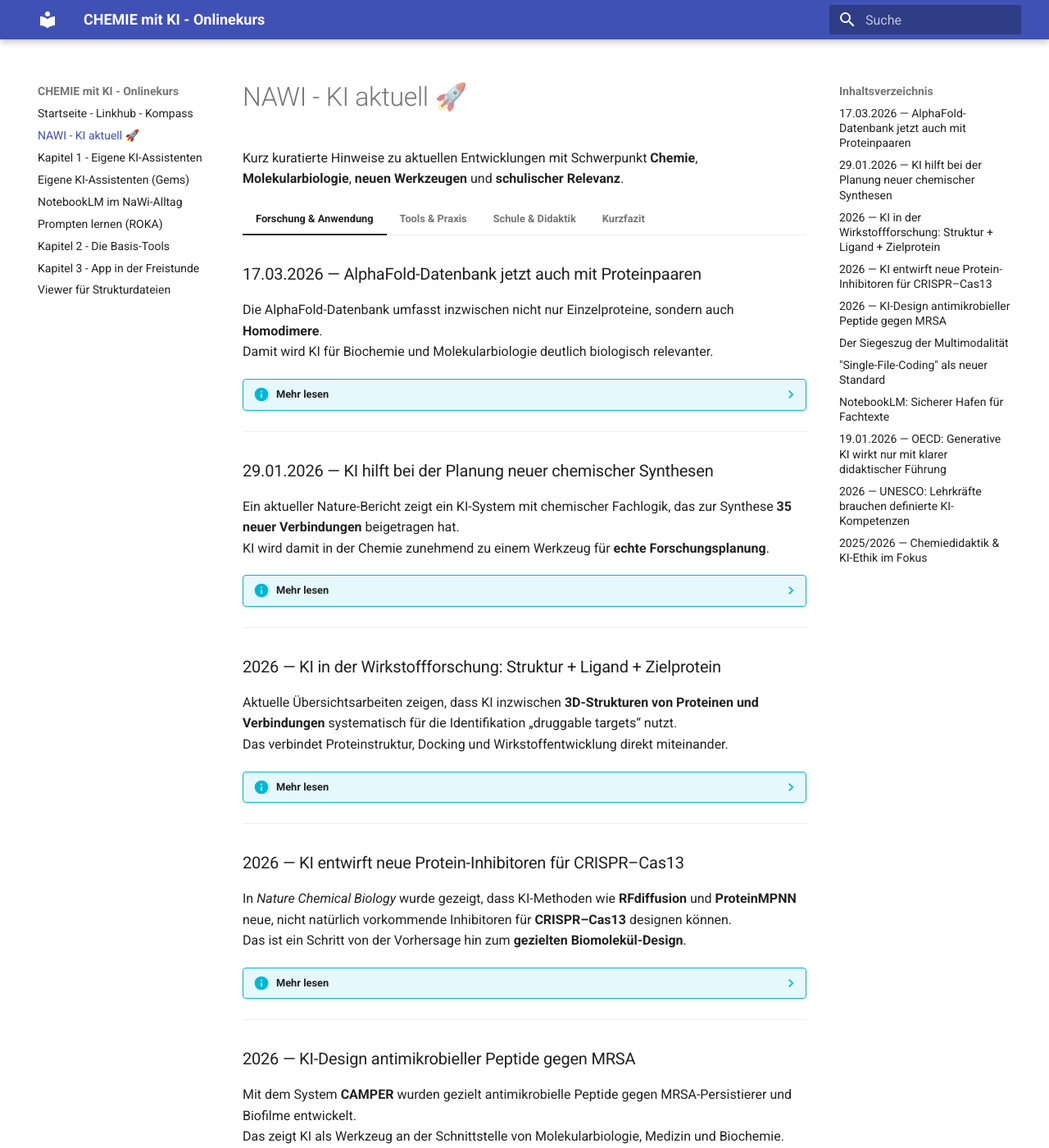
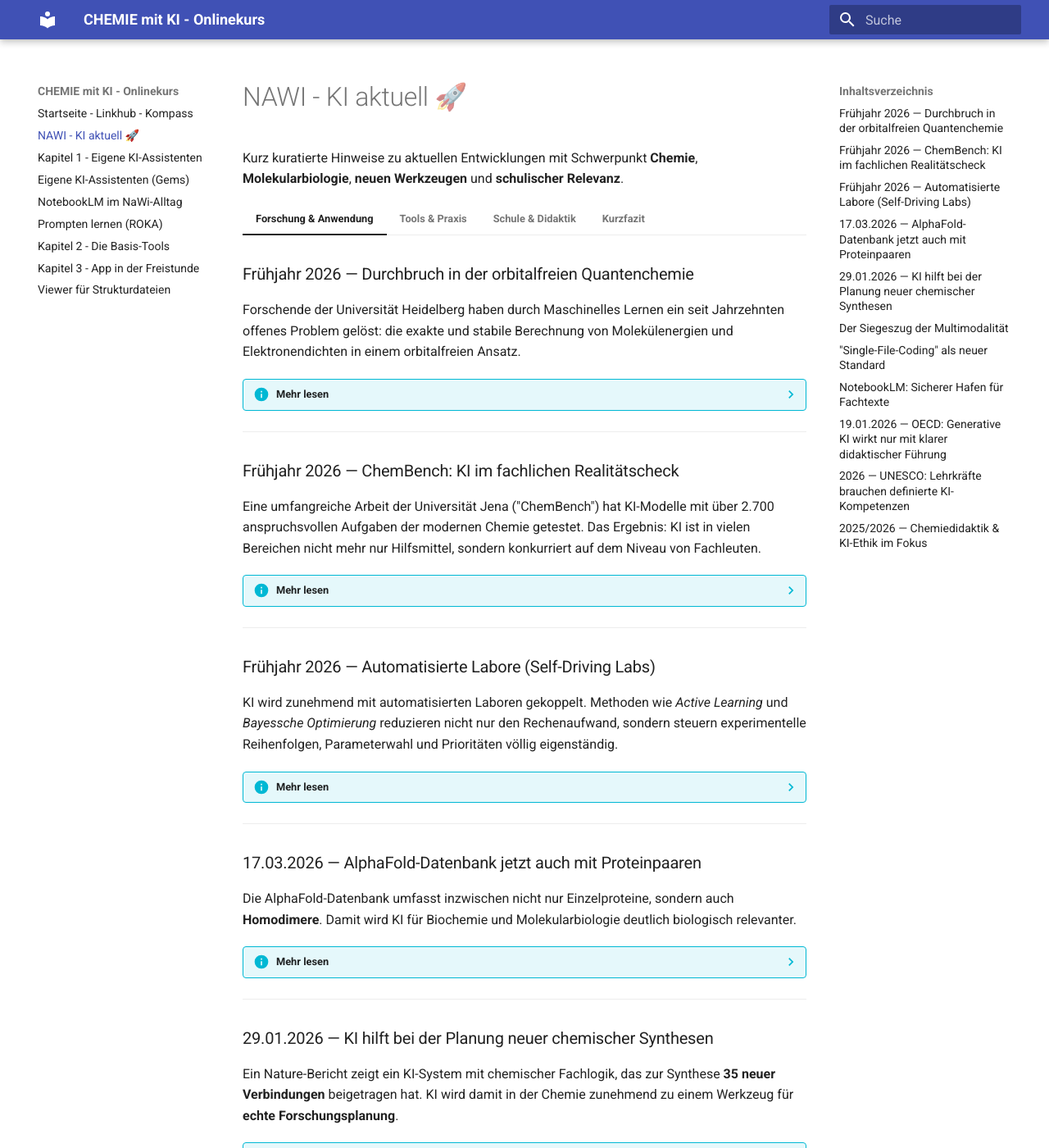
Before and after one commit to ekerzendorfer/CHEMIE-MIT-KI-ONLINEKURS, an MkDocs documentation site: the page built from docs/aktuell.md, in a window 1280 px wide and 1400 px high. Shown: the whole window at 82% size. Built offline with MkDocs 1.6.1 and Material for MkDocs 9.7.7, drawn with Linux system fonts in a browser that asks for light colours.

Commit message:
Update aktuell.md

```diff
--- a/docs/aktuell.md
+++ b/docs/aktuell.md
@@ -4,58 +4,43 @@ Kurz kuratierte Hinweise zu aktuellen Entwicklungen mit Schwerpunkt **Chemie**,
 
 === "Forschung & Anwendung"
 
-    ### 17.03.2026 — AlphaFold-Datenbank jetzt auch mit Proteinpaaren
-    Die AlphaFold-Datenbank umfasst inzwischen nicht nur Einzelproteine, sondern auch **Homodimere**.
-    Damit wird KI für Biochemie und Molekularbiologie deutlich biologisch relevanter.
+    ### Frühjahr 2026 — Durchbruch in der orbitalfreien Quantenchemie
+    Forschende der Universität Heidelberg haben durch Maschinelles Lernen ein seit Jahrzehnten offenes Problem gelöst: die exakte und stabile Berechnung von Molekülenergien und Elektronendichten in einem orbitalfreien Ansatz.
 
     ??? info "Mehr lesen"
-        Bisher stand meist die Struktur einzelner Proteine im Mittelpunkt. Mit der Erweiterung auf **Proteinpaarungen** rückt jetzt stärker in den Fokus, wie Proteine zusammenwirken. Das ist für Unterricht und Fortbildung besonders interessant, weil man damit Themen wie **Rezeptorbindung, Enzyme, Signalübertragung** oder auch **Protein-Protein-Interaktionen** viel anschaulicher aufgreifen kann. Für Oberstufe und Fortbildung ist das ein sehr guter Beleg dafür, dass KI in der Molekularbiologie nicht nur „faltet“, sondern zunehmend **biologisch funktionelle Zusammenhänge** erschließt.
+        Diese Entwicklung beschleunigt quantenchemische Berechnungen massiv. Für den Unterricht und die Forschung bedeutet das: Was früher Supercomputer wochenlang blockierte, wird zunehmend ressourcenschonend berechenbar. Es zeigt eindrucksvoll, wie KI nicht nur Muster erkennt, sondern fundamentale physikochemische Modelle effizienter macht.
 
-        **Quelle:** [Nature – AlphaFold database hits ‘next level’: the AI system now includes protein pairing](https://www.nature.com/articles/d41586-026-00787-3)
+    ---
+
+    ### Frühjahr 2026 — ChemBench: KI im fachlichen Realitätscheck
+    Eine umfangreiche Arbeit der Universität Jena ("ChemBench") hat KI-Modelle mit über 2.700 anspruchsvollen Aufgaben der modernen Chemie getestet. Das Ergebnis: KI ist in vielen Bereichen nicht mehr nur Hilfsmittel, sondern konkurriert auf dem Niveau von Fachleuten.
+
+    ??? info "Mehr lesen"
+        Besonders spannend für die Sekundarstufe II: Der Fokus der Chemie verschiebt sich spürbar von der reinen Vorhersage hin zum **gezielten Molekül- und Reaktionsdesign**. KI-Modelle wie **TopEC** können mittlerweile aus der Enzymstruktur direkt auf mögliche chemische Reaktionen schließen – ein Meilenstein für die Biokatalyse und synthetische Biologie.
+
+    ---
+
+    ### Frühjahr 2026 — Automatisierte Labore (Self-Driving Labs)
+    KI wird zunehmend mit automatisierten Laboren gekoppelt. Methoden wie *Active Learning* und *Bayessche Optimierung* reduzieren nicht nur den Rechenaufwand, sondern steuern experimentelle Reihenfolgen, Parameterwahl und Prioritäten völlig eigenständig.
+
+    ??? info "Mehr lesen"
+        Die KI übernimmt den klassischen Labor-Workflow: Sie schlägt Strukturmotive vor, bewertet die Reaktionsfähigkeit und wählt nur die vielversprechendsten Kandidaten für den Syntheseroboter aus. Das senkt Kosten, spart Zeit und ersetzt den klassischen "Trial-and-Error"-Ansatz. Ein starker Diskussionspunkt für die Schule: Wie verändert sich das Berufsbild von ChemikerInnen?
+
+    ---
+
+    ### 17.03.2026 — AlphaFold-Datenbank jetzt auch mit Proteinpaaren
+    Die AlphaFold-Datenbank umfasst inzwischen nicht nur Einzelproteine, sondern auch **Homodimere**. Damit wird KI für Biochemie und Molekularbiologie deutlich biologisch relevanter.
+
+    ??? info "Mehr lesen"
+        Bisher stand meist die Struktur einzelner Proteine im Mittelpunkt. Mit der Erweiterung auf **Proteinpaarungen** rückt jetzt stärker in den Fokus, wie Proteine zusammenwirken (Rezeptorbindung, Signalübertragung). Das belegt, dass KI zunehmend **biologisch funktionelle Zusammenhänge** erschließt.
 
     ---
 
     ### 29.01.2026 — KI hilft bei der Planung neuer chemischer Synthesen
-    Ein aktueller Nature-Bericht zeigt ein KI-System mit chemischer Fachlogik, das zur Synthese **35 neuer Verbindungen** beigetragen hat.
-    KI wird damit in der Chemie zunehmend zu einem Werkzeug für **echte Forschungsplanung**.
+    Ein Nature-Bericht zeigt ein KI-System mit chemischer Fachlogik, das zur Synthese **35 neuer Verbindungen** beigetragen hat. KI wird damit in der Chemie zunehmend zu einem Werkzeug für **echte Forschungsplanung**.
 
     ??? info "Mehr lesen"
-        Für den Chemieunterricht ist das ein starker Perspektivwechsel: KI ist nicht nur ein Textwerkzeug, sondern kann inzwischen **Reaktionswissen, Synthesestrategie und Planung** unterstützen. Gerade für SEK II, Studium und Lehrer:innenfortbildung ist das wichtig, weil es zeigt, wie sich chemische Forschung gerade verändert: weg von reiner Datenanalyse, hin zu **vorgeschlagenen, priorisierten und teilweise experimentell überprüften Synthesewegen**. Das ist eine sehr gute Quelle, wenn man zeigen möchte, dass KI in der Chemie **materiell wirksam** wird.
-
-        **Quelle:** [Nature – This AI has chemical expertise — and helps synthesize 35 new compounds](https://www.nature.com/articles/d41586-026-00240-5)
-
-    ---
-
-    ### 2026 — KI in der Wirkstoffforschung: Struktur + Ligand + Zielprotein
-    Aktuelle Übersichtsarbeiten zeigen, dass KI inzwischen **3D-Strukturen von Proteinen und Verbindungen** systematisch für die Identifikation „druggable targets“ nutzt.
-    Das verbindet Proteinstruktur, Docking und Wirkstoffentwicklung direkt miteinander.
-
-    ??? info "Mehr lesen"
-        Für deinen Kurs ist das besonders wertvoll, weil es genau an dein PROTEINLABOR anknüpft: **Proteinstruktur, Mutation, Ligandbindung und medizinische Relevanz** gehören heute in Forschung und Entwicklung eng zusammen. KI wird dabei nicht nur für die Vorhersage von Strukturen genutzt, sondern auch für **Target-Priorisierung, Interaktionsanalyse, virtuelles Screening und Moleküldesign**. Didaktisch ist das eine ideale Brücke zwischen Schulchemie, Biologie und moderner pharmazeutischer Forschung.
-
-        **Quelle:** [npj Precision Oncology – AI accelerate the identification of druggable targets by 3D structures of proteins and compounds](https://www.nature.com/articles/s41698-026-01310-7)
-
-    ---
-
-    ### 2026 — KI entwirft neue Protein-Inhibitoren für CRISPR–Cas13
-    In *Nature Chemical Biology* wurde gezeigt, dass KI-Methoden wie **RFdiffusion** und **ProteinMPNN** neue, nicht natürlich vorkommende Inhibitoren für **CRISPR–Cas13** designen können.
-    Das ist ein Schritt von der Vorhersage hin zum **gezielten Biomolekül-Design**.
-
-    ??? info "Mehr lesen"
-        Diese Entwicklung ist für Molekularbiologie besonders spannend, weil sie zeigt: KI sagt nicht nur voraus, wie ein Protein aussieht, sondern kann inzwischen helfen, **neue funktionelle Biomoleküle zu entwerfen**. Für Unterricht und Fortbildung ist das eine starke Zukunftsperspektive: Die Lernenden sehen, dass KI in den Naturwissenschaften nicht bloß „Antworten gibt“, sondern zum **Werkzeug für Design, Steuerung und Optimierung biologischer Systeme** wird.
-
-        **Quelle:** [Nature Chemical Biology – De novo design of potent CRISPR–Cas13 inhibitors](https://www.nature.com/articles/s41589-025-02136-3)
-
-    ---
-
-    ### 2026 — KI-Design antimikrobieller Peptide gegen MRSA
-    Mit dem System **CAMPER** wurden gezielt antimikrobielle Peptide gegen MRSA-Persistierer und Biofilme entwickelt.
-    Das zeigt KI als Werkzeug an der Schnittstelle von Molekularbiologie, Medizin und Biochemie.
-
-    ??? info "Mehr lesen"
-        Für schulische und fortbildnerische Kontexte ist das deshalb stark, weil hier mehrere Themen zusammenlaufen: **Peptidstruktur, Resistenz, Wirkmechanismen, medizinische Relevanz und KI-gestütztes Design**. Gerade für Oberstufe und Lehrer:innenfortbildung ist das ein gutes Beispiel, um zu zeigen, dass KI nicht nur bei klassischen kleinen Molekülen, sondern auch bei **biologisch aktiven Peptiden** immer wichtiger wird.
-
-        **Quelle:** [Nature Communications – Mechanistic artificial intelligence for designing peptides that target MRSA persisters](https://www.nature.com/articles/s41467-026-70348-9)
+        Für den Chemieunterricht ist das ein starker Perspektivwechsel: KI ist nicht nur ein Textwerkzeug, sondern kann Reaktionswissen, Synthesestrategie und Planung unterstützen. Das zeigt, dass KI in der Chemie **materiell wirksam** wird.
 
 === "Tools & Praxis"
 
@@ -79,29 +64,23 @@ Kurz kuratierte Hinweise zu aktuellen Entwicklungen mit Schwerpunkt **Chemie**,
     Google NotebookLM hat sich als eines der sichersten Tools für den Unterricht etabliert, da es **ausschließlich** auf hochgeladenen Dokumenten (Skripte, Sicherheitsdatenblätter) basiert. "Halluzinationen" von chemischen Fakten sind damit praktisch ausgeschlossen.
 
     ??? success "Audio-Overviews (Podcast-Funktion)"
-        Eine faszinierende neue Funktion ist die Möglichkeit, aus trockenen Fachtexten auf Knopfdruck einen dynamischen, KI-generierten Audio-Dialog erstellen zu lassen – ein hervorragendes Mittel zur Binnendifferenzierung.
+        Eine faszinierende Funktion ist die Möglichkeit, aus trockenen Fachtexten auf Knopfdruck einen dynamischen, KI-generierten Audio-Dialog erstellen zu lassen – ein hervorragendes Mittel zur Binnendifferenzierung.
 
 === "Schule & Didaktik"
 
     ### 19.01.2026 — OECD: Generative KI wirkt nur mit klarer didaktischer Führung
-    Der *OECD Digital Education Outlook 2026* betont, dass generative KI im Lernen dann nützlich wird, wenn sie **didaktisch geführt und strukturiert** eingesetzt wird.
-    Freies „Herumprobieren“ reicht nicht.
+    Der *OECD Digital Education Outlook 2026* betont, dass generative KI im Lernen dann nützlich wird, wenn sie **didaktisch geführt und strukturiert** eingesetzt wird. Freies „Herumprobieren“ reicht nicht.
 
     ??? info "Mehr lesen"
-        Das stützt sehr deutlich einen Ansatz wie diesen Onlinekurs: KI sollte nicht nur „verwendet“ werden, sondern in **klaren fachlichen Workflows** eingebettet sein. Für Chemie und Biologie heißt das: strukturierte Aufgaben, erkennbare Modelle, fachliche Reflexion und kritische Auswertung.
-
-        **Quelle:** [OECD – Digital Education Outlook 2026](https://www.oecd.org/en/publications/oecd-digital-education-outlook-2026_062a7394-en.html)
+        Das stützt sehr deutlich einen Ansatz wie diesen Onlinekurs: KI sollte in **klaren fachlichen Workflows** eingebettet sein. Für Chemie und Biologie heißt das: strukturierte Aufgaben, erkennbare Modelle, fachliche Reflexion und kritische Auswertung.
 
     ---
 
     ### 2026 — UNESCO: Lehrkräfte brauchen definierte KI-Kompetenzen
-    UNESCO beschreibt im **AI Competency Framework for Teachers** 15 KI-Kompetenzen in fünf Bereichen.
-    Dazu gehören Grundlagenwissen, Pädagogik, Ethik und professionelles Lernen.
+    UNESCO beschreibt im **AI Competency Framework for Teachers** 15 KI-Kompetenzen in fünf Bereichen (Grundlagenwissen, Pädagogik, Ethik, etc.).
 
     ??? info "Mehr lesen"
-        Lehrkräfte sollen KI nicht nur bedienen können, sondern auch **fachlich einbetten, kritisch bewerten und verantwortungsvoll einsetzen**. Besonders in den Naturwissenschaften passt das gut zu Themen wie Modellcharakter, Unsicherheit, Visualisierung und wissenschaftlichem Arbeiten.
-
-        **Quelle:** [UNESCO – AI competency framework for teachers](https://www.unesco.org/en/articles/ai-competency-framework-teachers)
+        Lehrkräfte sollen KI nicht nur bedienen können, sondern auch **fachlich einbetten, kritisch bewerten und verantwortungsvoll einsetzen**.
 
     ---
 
@@ -112,32 +91,15 @@ Kurz kuratierte Hinweise zu aktuellen Entwicklungen mit Schwerpunkt **Chemie**,
     > — E. Kerzendorfer
 
     ??? info "Mehr lesen"
-        Der Fokus verlagert sich zunehmend vom "Finden der Antwort" hin zum **kritischen Beurteilen** der von der KI generierten Ergebnisse. Geführte Workflows, fachliche Visualisierungen und ständige Reflexion entsprechen exakt dem, was in der aktuellen Literatur als sinnvoll beschrieben wird.
-
-        **Quelle:** [Springer – Current Trends in AI for Chemistry and Science Education](https://link.springer.com/article/10.1007/s44217-025-00622-3)
+        Der Fokus verlagert sich vom "Finden der Antwort" hin zum **kritischen Beurteilen** der KI-Ergebnisse. Geführte Workflows und ständige Reflexion entsprechen exakt dem, was in der aktuellen Literatur gefordert wird.
 
 === "Kurzfazit"
 
-    Vier Entwicklungen sind derzeit besonders wichtig:
+    Zusammenfassend verändert KI die Naturwissenschaften gerade in **drei zentralen Rollen**:
 
-    - **KI macht Unsichtbares sichtbar**
-      z. B. Proteinstruktur, Mutationseffekte, Ligandbindung.
-
-    - **KI geht vom Vorhersagen zum Entwerfen über**
-      z. B. neue Verbindungen, Peptide, Protein-Inhibitoren.
-
-    - **Demokratisierung der Erstellung interaktiver Tools**
-      Lehrkräfte können durch "Single-File-Coding" komplexe Simulationen selbst bauen.
-
-    - **Für den Unterricht ist KI vor allem dann sinnvoll, wenn sie fachlich geführt wird**
-      nicht als freie Spielerei, sondern als strukturierter, didaktisch begleiteter Lernprozess.
+    1. **Als Prädiktor:** KI macht Unsichtbares sichtbar (z. B. Proteinstrukturen, Molekülenergien, Rezeptorbindung).
+    2. **Als Optimierer:** KI steuert Versuchsplanungen in automatisierten Laboren und wertet komplexe Messdaten rasant aus.
+    3. **Als Entwurfssystem:** KI geht vom Vorhersagen zum aktiven Design über (neue Verbindungen, maßgeschneiderte Enzyme, zielgerichtete Medikamente).
 
     ??? tip "Didaktische Quintessenz"
-        Für den naturwissenschaftlichen Unterricht ist derzeit besonders ergiebig, wenn KI:
-
-        - abstrakte molekulare Strukturen sichtbar macht,
-        - reale Forschungsprozesse zugänglich macht,
-        - passgenaue, digitale Übungswerkzeuge liefert,
-        - und zugleich kritisch reflektiert wird.
-
-        Gerade in Chemie und Molekularbiologie liegt hier derzeit eines der größten Potenziale zur Entlastung und Individualisierung.
+        Für den Unterricht ist KI vor allem dann sinnvoll, wenn sie **fachlich geführt** wird. Die besten Resultate entstehen aus der Kombination von chemischem Domänenwissen und KI-gestützter Optimierung, anstatt sich auf einen reinen „Black-Box“-Ansatz zu verlassen. Die wissenschaftliche Validierung (das reale Experiment) bleibt unverzichtbar.
```
Also changed, not shown: other parts of docs/aktuell.md (+2 -2 lines).
